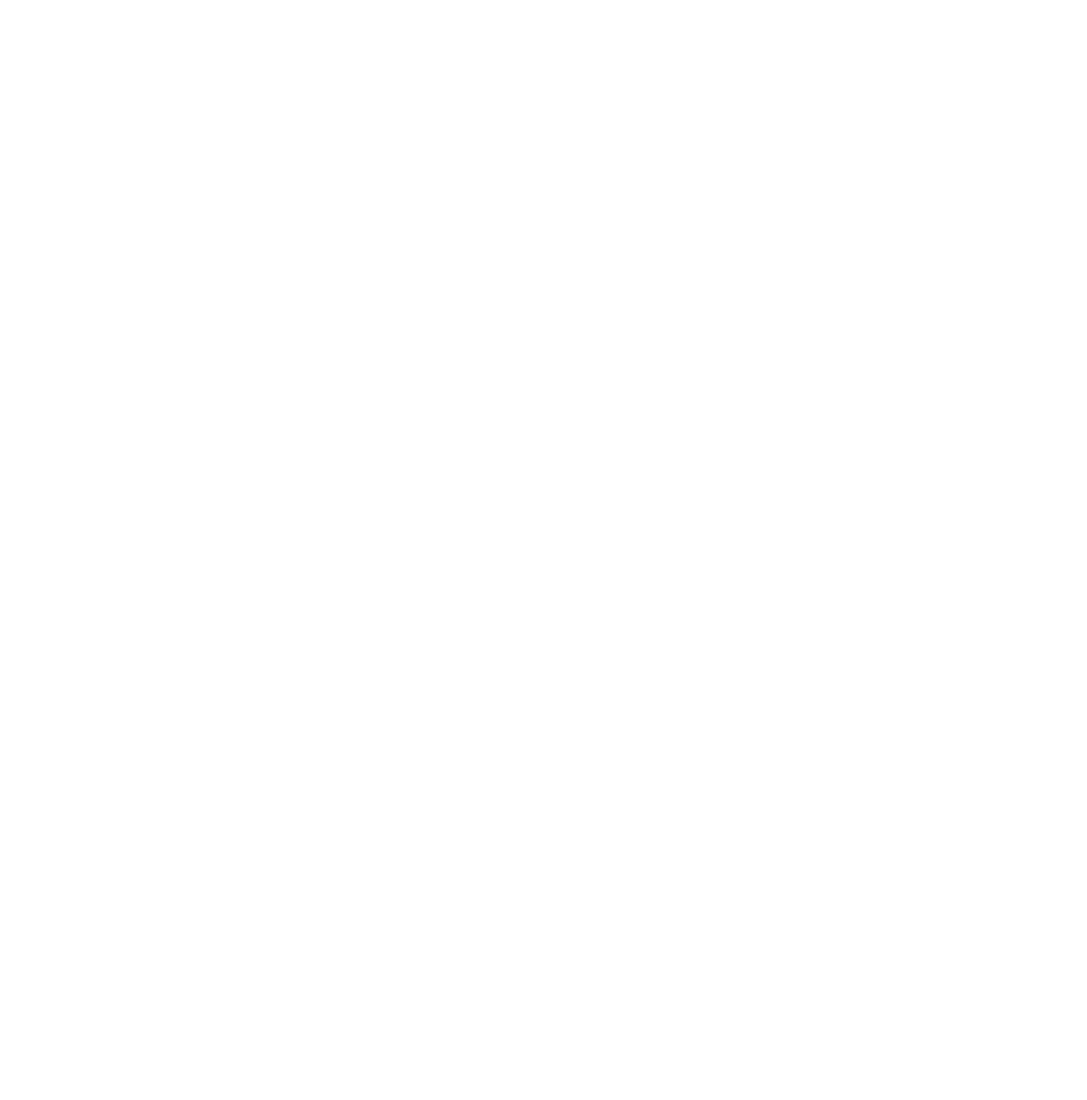
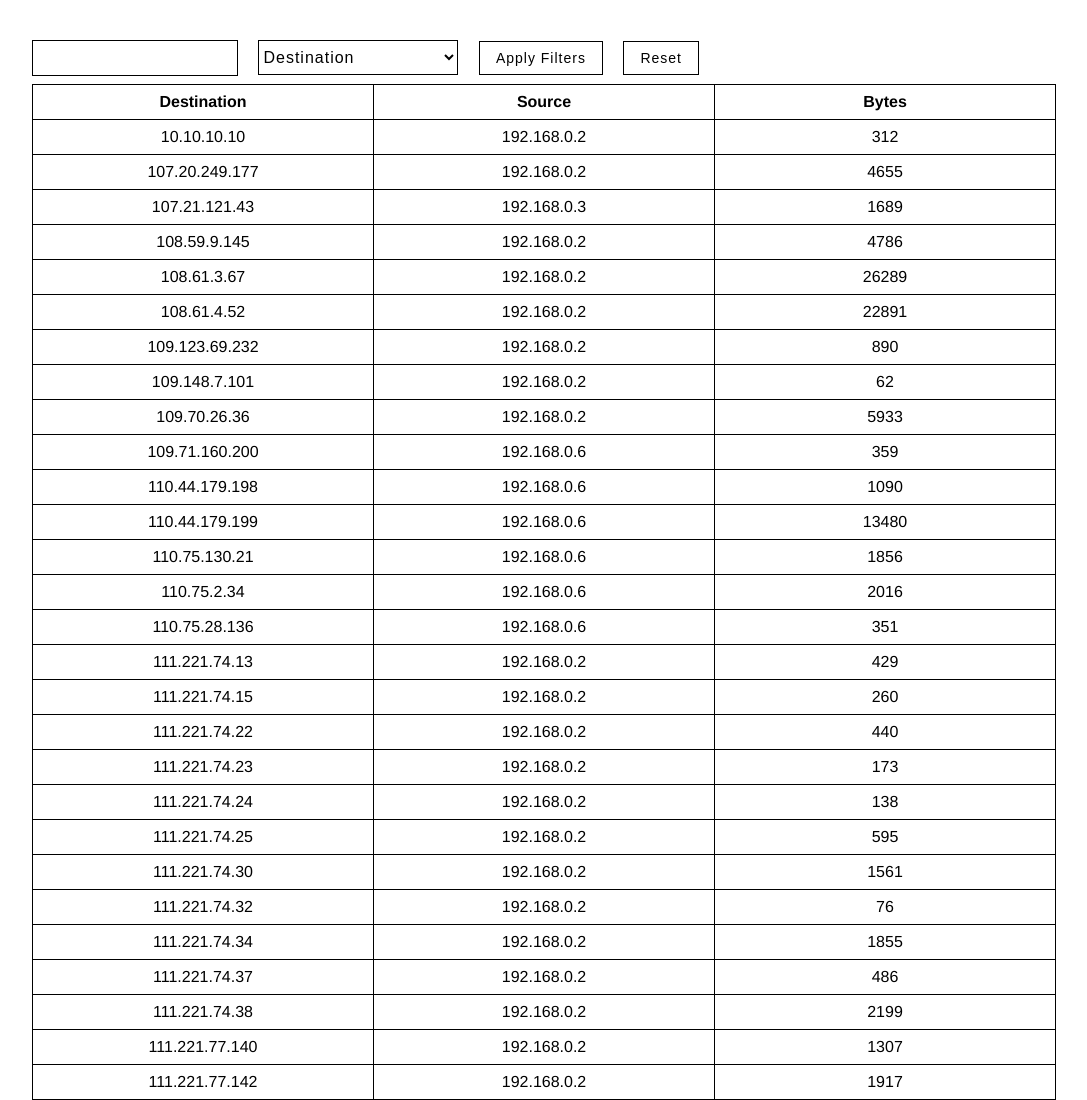
Before and after one commit to Achapokas/pivot-table, a plain HTML site: page index.html in a window 1280 px wide. Shown: the top 1100 px of the page, without its empty margins (96-1183 px from the left). Before the commit the page ends 800 px from the top, so only its background shows below. Drawn offline with Linux system fonts and the light colour scheme.

Commit message:
Creates wireframe-like components with sass. Includes methods whose result is to submit the form and filter the data rows by either destination or source

```diff
--- a/index.html
+++ b/index.html
@@ -2,8 +2,29 @@
 <html>
   <head>
     <meta charset="UTF-8">
+    <link rel ="stylesheet" type="text/css" href="stylesheets/styles.css">
   </head>
   <body>
+    <main>
+      <form id="filter" name="filter">
+        <input type="text" name="address" required>
+        <select name="filter-by">
+          <option>Destination</option>
+          <option>Source</option>
+        </select>
+        <button aria-label="Apply">Apply Filters</button>
+        <button aria-label="Reset" type="reset">Reset</button>
+      </form>
+      <table id="pivot">
+        <thead id="thead">
+          <tr>
+            <th>Destination</th>
+            <th>Source</th>
+            <th>Bytes</th>
+          </tr>
+        </thead>
+      </table>
+    </main>
   </body>
   <script src="javascripts/filter.js"></script>
 </html>
--- a/javascripts/filter.js
+++ b/javascripts/filter.js
@@ -1,9 +1,100 @@
+
+
+const request = function(){
   const bytes = new Request('https://achapokas.github.io/pivot-table/javascripts/bytes.json');
 
   fetch(bytes)
     .then(function(response) {
       return response.json();
     })
+    .catch(function(reponse){
+      return 'Request not made'
+    })
     .then(function(json){
-    console.log(json);
+      insertTbody(json)
     });
+},
+
+seedTable = function(results) {
+  let output = results.map((i) => {
+    return `<tr>
+              <td>${i["All_Traffic.dest"]}</td>
+              <td>${i["All_Traffic.src"]}</td>
+              <td>${i.sum_bytes}</td>
+            </tr>`;
+  }).join('');
+
+  const data = `
+  <tbody>
+    ${output}
+  </tbody>
+  `
+
+  return data
+},
+
+clone = function(address, event) {
+  var target = event.target,
+      targetText = target.innerHTML;
+
+   address.setAttribute("value", targetText);
+},
+
+sortRows = function(td, tr, inputValue) {
+  if (td) {
+    if(td.innerHTML.indexOf(inputValue) > -1 ) {
+      tr.style.display = ""
+    } else {
+      tr.style.display = "none"
+    }
+  }
+}
+
+insertTbody = function(json) {
+  const table = document.getElementById("pivot"),
+        thead = document.getElementById("thead"),
+        form = document.forms["filter"],
+        address = form.elements["address"],
+        select = form.elements["filter-by"];
+
+
+  var results = [],
+      dests = [];
+
+  for(var i = 0; i < json.length; i++){
+    const result = json[i].result,
+          resultDest = result["All_Traffic.dest"]
+
+          results.push(result)
+          dests.push(resultDest)
+  }
+
+  thead.insertAdjacentHTML('afterEnd', seedTable(results));
+
+  table.addEventListener("click", function(event){ clone(address, event) })
+
+
+  form.addEventListener("submit", function(event) {
+    event.preventDefault();
+    const selectIndex = select.options[select.selectedIndex].text,
+          inputValue = address.value,
+          tr = document.getElementsByTagName("tr");
+
+      if ( selectIndex === "Destination" ) {
+        for(var i = 0; i < tr.length; i++) {
+          var td = tr[i].getElementsByTagName("td")[0];
+          sortRows(td, tr[i], inputValue)
+        }
+      } else {
+        for(var i = 0; i < tr.length; i++) {
+            var td = tr[i].getElementsByTagName("td")[1];
+
+            sortRows(td, tr[i], inputValue)
+        }
+      }
+  })
+
+}
+
+
+request()
--- /dev/null
+++ b/stylesheets/styles.scss
@@ -0,0 +1,69 @@
+$spacing-unit: 8px;
+
+
+html {
+  font-family: helvetica;
+  font-size: 16px;
+}
+
+button {
+  margin: 0 $spacing-unit;
+  padding: $spacing-unit ($spacing-unit * 2);
+  font-size: 14px;
+  background: transparent;
+  letter-spacing: 1px;
+  border: 1px solid #000;
+}
+
+input {
+  margin-right: $spacing-unit;
+  width: 200px;
+  height: 32px;
+  font-size: 16px;
+  border: 1px solid #000;
+}
+
+select {
+  margin: 0 $spacing-unit;
+  width: 200px;
+  height: 35px;
+  font-size: 16px;
+  letter-spacing: 1px;
+  border: 1px solid black;
+  background: transparent;
+}
+
+  main {
+    margin: ($spacing-unit * 5) auto;
+    max-width: 1024px;
+  }
+
+    table {
+      margin-top: $spacing-unit;
+      width: 100%;
+      border: 1px solid #000;
+      border-collapse: collapse;
+    }
+
+      tr {
+         border-top: 1px solid #000
+      }
+
+        th {
+          padding: $spacing-unit;
+
+          &:nth-child(1n) {
+            border-right: 1px solid #000;
+          }
+        }
+
+        td {
+          padding: $spacing-unit;
+          width: 33.33%;
+          text-align: center;
+          cursor: pointer;
+
+          &:nth-child(1n) {
+            border-right: 1px solid #000;
+          }
+        }
```
Also changed, not shown: process.html (added, +51 -0 lines), desc.png (added), stylesheets/styles.css (added), 1 other file. Lines whose indentation alone changed are shown as unchanged.
